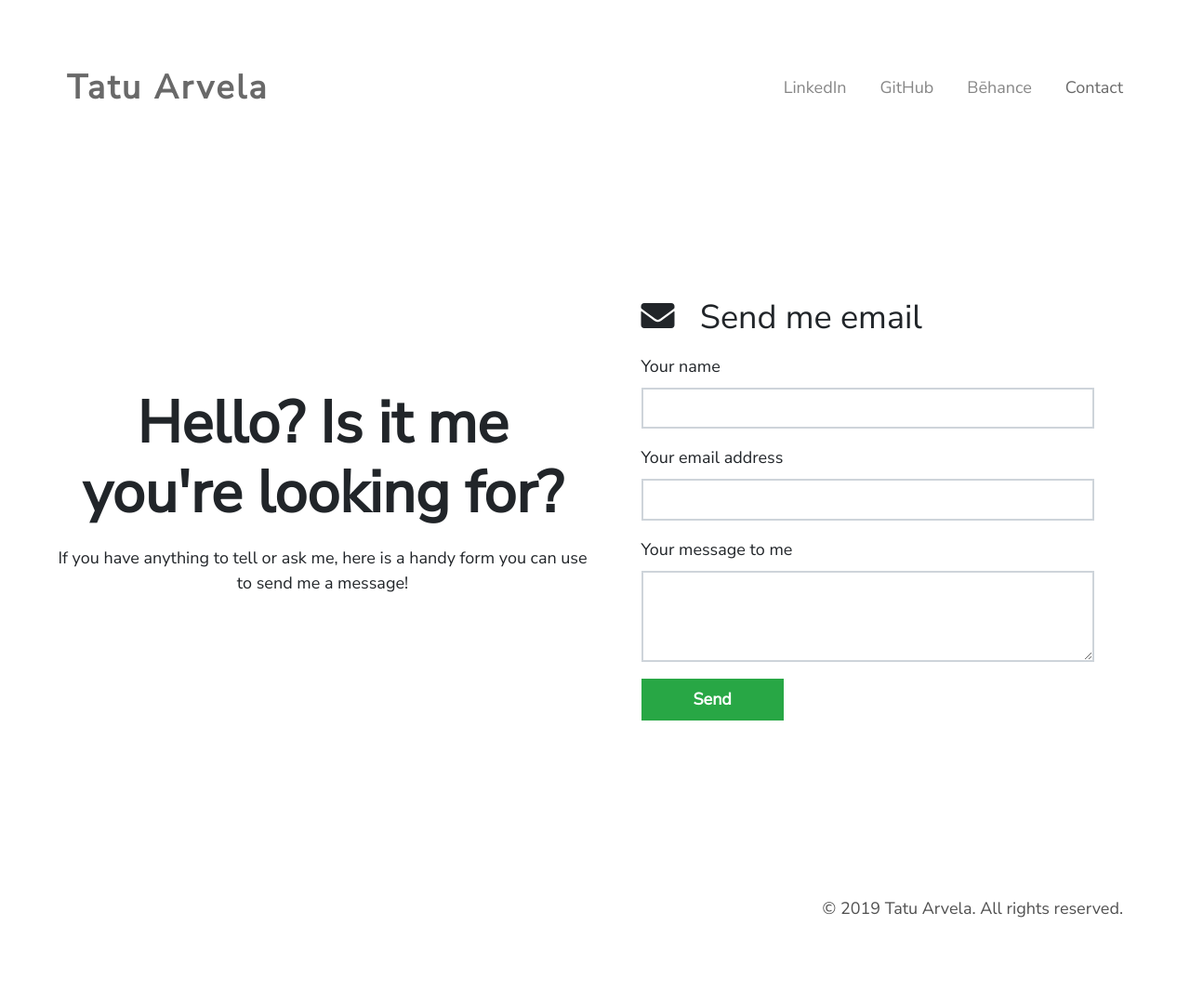
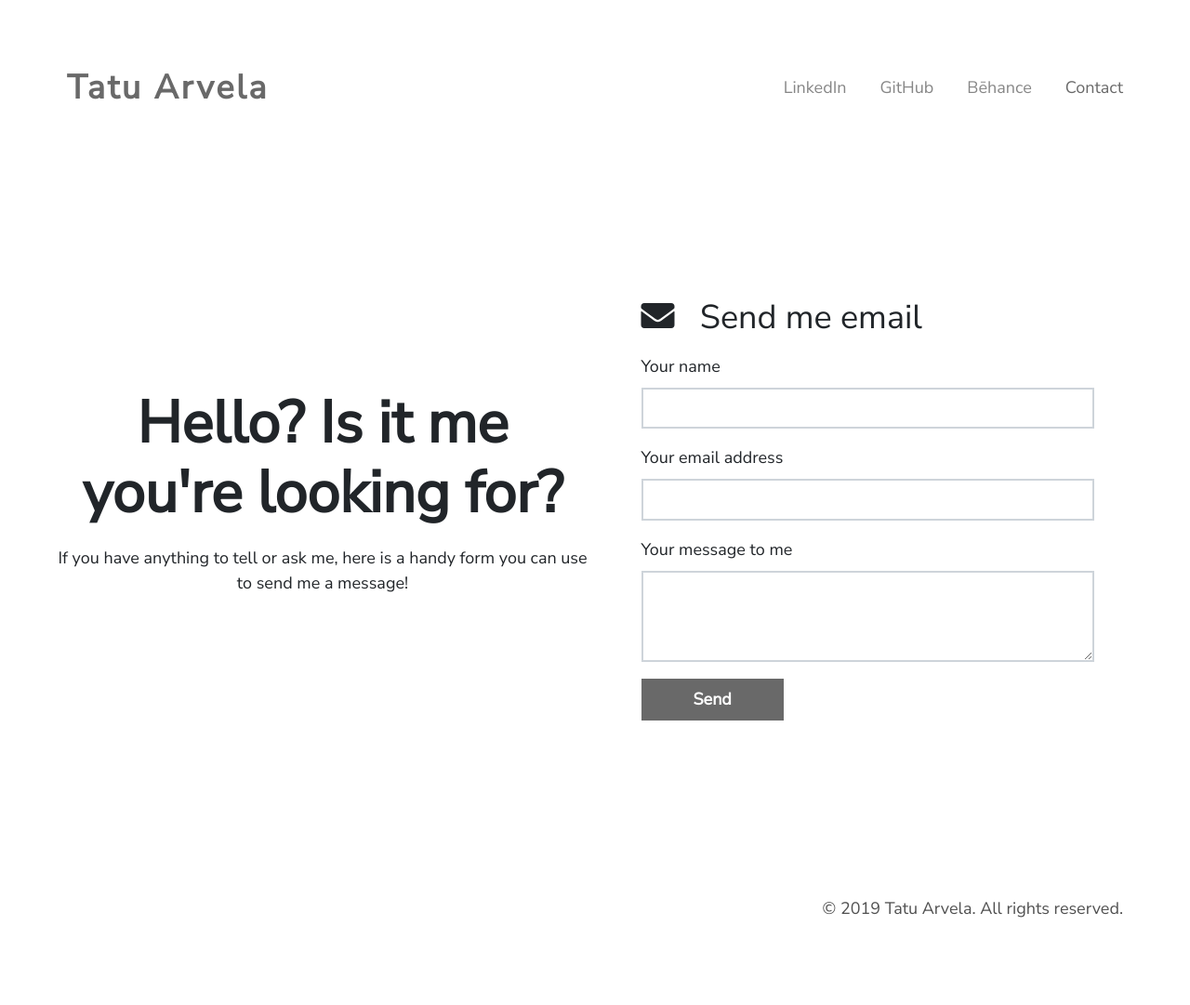
Before and after one commit to TatuArvela/tatuarvela.dev, a Jekyll site: the page built from contact.md, in a window 1280 px wide. Shown: the whole page at 93% size. Built offline with Jekyll 4.4.1, drawn with Linux system fonts in a browser that asks for light colours; nearby versions of some CDN libraries.

Commit message:
Update contact-form.html

```diff
--- a/_includes/components/contact-form.html
+++ b/_includes/components/contact-form.html
@@ -13,7 +13,7 @@
       <label for="message">Your message to me</label>
       <textarea class="form-control" name="message" id="message" rows="3" required></textarea>
     </div>
-    <input class="btn btn-success px-5 font-weight-bold" type="submit" value="Send" />
+    <input class="btn btn-primary px-5 font-weight-bold" type="submit" value="Send" />
   </div>
 </form>
 <script>
```
